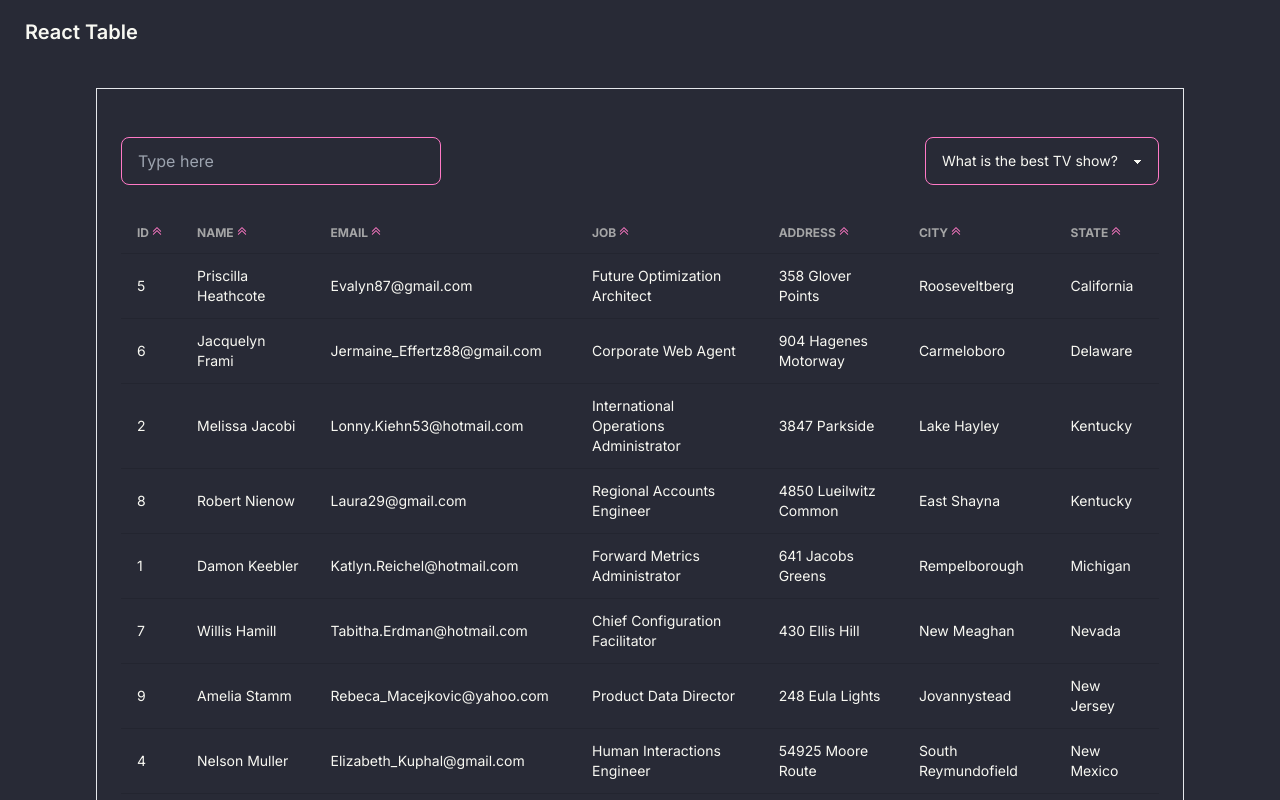
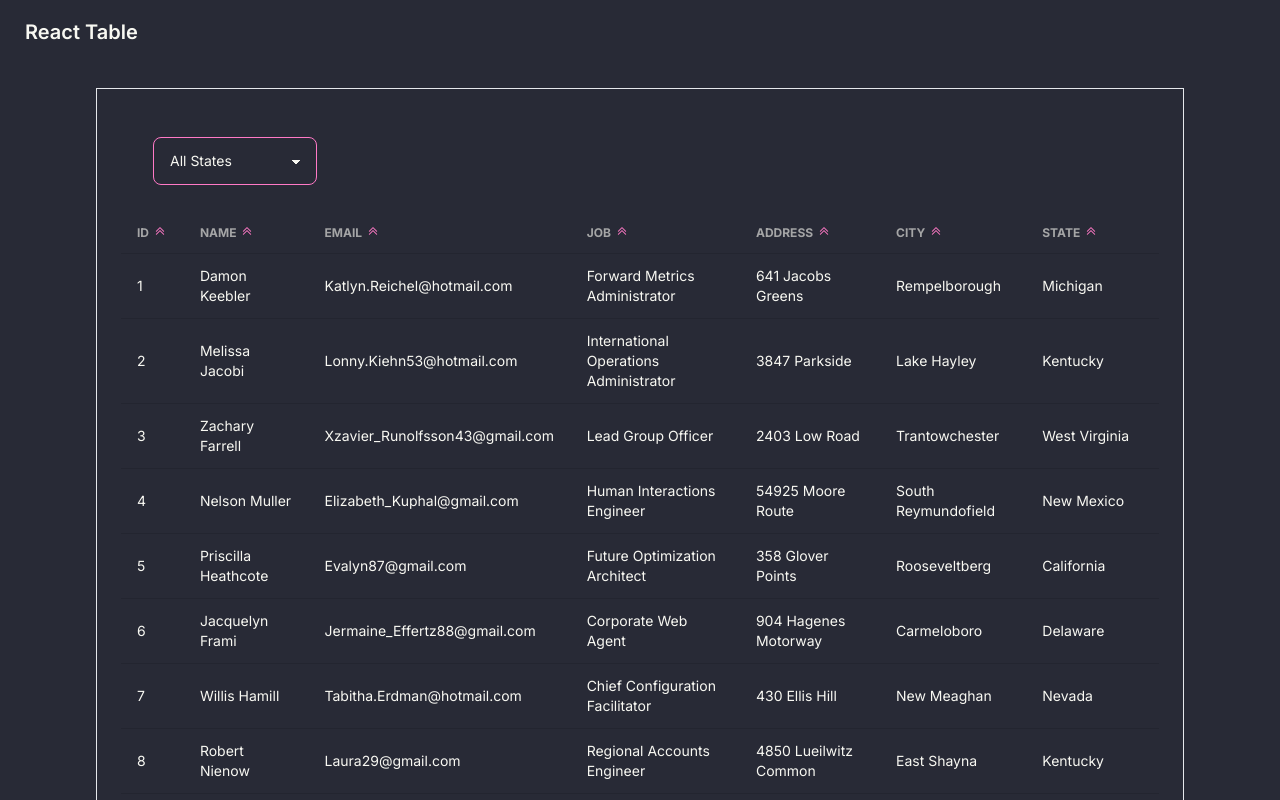
Before and after one commit to besteman/react-table, a Next.js app: page / in a window 1280 px wide. Shown: the top 800 px of the page. Built offline with nearby package versions, Linux system fonts and the light colour scheme.

Commit message:
filter and sorting done

```diff
--- a/src/app/api/data/route.ts
+++ b/src/app/api/data/route.ts
@@ -1,4 +1,4 @@
-import { faker } from '@faker-js/faker';
+import { fa, faker } from '@faker-js/faker';
 
 type FakeData = {
   id: number;
@@ -15,15 +15,35 @@ type ReqType = {
   seed: number;
   size: number;
   sortBy: string | null;
+  sortAsc: boolean;
+  filterByState: string | null;
 };
 
-function sortDataBy(data: FakeData[], byKey: string) {
+function sortDataBy(data: FakeData[], byKey: string, sortAsc: boolean) {
+  if (sortAsc) {
+    const sortedData = data.sort((a, b) => b[byKey].localeCompare(a[byKey]));
+    return sortedData;
+  }
   const sortedData = data.sort((a, b) => a[byKey].localeCompare(b[byKey]));
   return sortedData;
 }
 
+function getUniqueItems(data: FakeData[], uniqueKey: string): string[] {
+  const uniqueSet: Set<string> = new Set();
+
+  data.forEach((item) => {
+    if (item[uniqueKey]) {
+      uniqueSet.add(item[uniqueKey]);
+    }
+  });
+
+  const cities = Array.from(uniqueSet);
+
+  return cities.sort((a, b) => a.localeCompare(b));
+}
+
 export async function POST(request: Request) {
-  const { seed, size, sortBy }: ReqType = await request.json();
+  const { seed, size, sortBy, sortAsc, filterByState }: ReqType = await request.json();
   faker.seed(seed);
 
   const fakeData: FakeData[] = [];
@@ -39,9 +59,18 @@ export async function POST(request: Request) {
       state: faker.location.state(),
     });
   }
+  const unqiueStates = getUniqueItems(fakeData, 'state');
 
   if (sortBy) {
-    Response.json(sortDataBy(fakeData, sortBy));
+    Response.json({
+      data: sortDataBy(fakeData, sortBy, sortAsc),
+      states: unqiueStates,
+    });
   }
-  return Response.json(fakeData);
+  if (filterByState && filterByState !== 'All States') {
+    const filteredData = fakeData.filter((item) => item.state === filterByState);
+    return Response.json({ data: filteredData, states: unqiueStates });
+  }
+
+  return Response.json({ data: fakeData, states: unqiueStates });
 }
--- a/src/components/Table/Table.tsx
+++ b/src/components/Table/Table.tsx
@@ -8,68 +8,181 @@ interface FakeData {
   [key: string]: any;
 }
 
-function getFakeData(seed: number, size: number, sortBy: string | null) {
-  return fetch(`${process.env.NEXT_URL}/api/data`, {
-    method: 'POST',
-    body: JSON.stringify({ seed, size, sortBy }),
-    headers: {
-      'Content-Type': 'application/json',
-    },
-  })
-    .then((response) => response.json())
-    .then((data) => data);
+function getUniqueCities(data: FakeData[]): string[] {
+  const citySet: Set<string> = new Set();
+
+  data.forEach((item) => {
+    if (item.city) {
+      citySet.add(item.city);
+    }
+  });
+
+  return Array.from(citySet);
+}
+
+function switchDirection(sortDirection: boolean) {
+  return !sortDirection;
 }
 
 export default function Table() {
-  // const fakeData: FakeData[] = await getFakeData(123, 10, 'state');
-  // const header = Object.keys(fakeData[0]);
   const [data, setData] = useState<FakeData[] | null>(null);
   const [header, setHeader] = useState<string[]>([]);
   const [isLoading, setLoading] = useState(true);
-  const [sortDirection, setSortDirection] = useState(true);
+  const [sortAsc, setSortAsc] = useState(true);
+  const [sortCriterion, setSortCriterion] = useState<string | null>(null);
+  const [states, setStateStates] = useState<string[]>([]);
+  const [selectStates, setSelectStates] = useState<string | null>(null);
 
   useEffect(() => {
     fetch('/api/data', {
       method: 'POST',
-      body: JSON.stringify({ seed: 123, size: 10, sortBy: 'state' }),
+      body: JSON.stringify({
+        seed: 123,
+        size: 100,
+        sortBy: sortCriterion,
+        sortAsc: sortAsc,
+        filterByState: selectStates,
+      }),
       headers: {
         'Content-Type': 'application/json',
       },
     })
       .then((res) => res.json())
       .then((data) => {
-        setData(data);
-        setHeader(Object.keys(data[0]));
+        setData(data.data);
+        setHeader(Object.keys(data.data[0]));
         setLoading(false);
+        setStateStates(data.states);
       })
       .catch((error) => {
         console.error('Error:', error);
       });
-  }, []);
-
-  // if (isLoading) return <p>Loading...</p>;
-  // if (!data) return <p>No profile data</p>;
+  }, [sortAsc, selectStates]);
 
   return isLoading ? (
     <p>Loading...</p>
   ) : (
     <div className="my-6 overflow-x-auto border p-6">
-      <TableHeader />
+      <TableHeader
+        states={states}
+        selectStates={selectStates || undefined}
+        setStateStates={setSelectStates}
+      />
       <table className="table-md table">
         <thead>
           <tr>
-            {header.map((key, index) => (
-              <th key={index}>
-                {key.toUpperCase()}
-                <button>
-                  {sortDirection ? (
+            <th>
+              ID{' '}
+              <button
+                type="button"
+                onClick={() => {
+                  setSortAsc(switchDirection(sortAsc));
+                  setSortCriterion('id');
+                }}
+              >
+                {sortAsc ? (
                   <ChevronDoubleUpIcon className="text-primary size-4 pt-1" />
                 ) : (
                   <ChevronDoubleDownIcon className="text-primary size-4 pt-1" />
                 )}
               </button>
             </th>
-            ))}
+            <th>
+              NAME{' '}
+              <button
+                type="button"
+                onClick={() => {
+                  setSortAsc(switchDirection(sortAsc));
+                  setSortCriterion('name');
+                }}
+              >
+                {sortAsc ? (
+                  <ChevronDoubleUpIcon className="text-primary size-4 pt-1" />
+                ) : (
+                  <ChevronDoubleDownIcon className="text-primary size-4 pt-1" />
+                )}
+              </button>
+            </th>
+            <th>
+              EMAIL{' '}
+              <button
+                type="button"
+                onClick={() => {
+                  setSortAsc(switchDirection(sortAsc));
+                  setSortCriterion('email');
+                }}
+              >
+                {sortAsc ? (
+                  <ChevronDoubleUpIcon className="text-primary size-4 pt-1" />
+                ) : (
+                  <ChevronDoubleDownIcon className="text-primary size-4 pt-1" />
+                )}
+              </button>
+            </th>
+            <th>
+              JOB{' '}
+              <button
+                type="button"
+                onClick={() => {
+                  setSortAsc(switchDirection(sortAsc));
+                  setSortCriterion('job');
+                }}
+              >
+                {sortAsc ? (
+                  <ChevronDoubleUpIcon className="text-primary size-4 pt-1" />
+                ) : (
+                  <ChevronDoubleDownIcon className="text-primary size-4 pt-1" />
+                )}
+              </button>
+            </th>
+            <th>
+              ADDRESS{' '}
+              <button
+                type="button"
+                onClick={() => {
+                  setSortAsc(switchDirection(sortAsc));
+                  setSortCriterion('address');
+                }}
+              >
+                {sortAsc ? (
+                  <ChevronDoubleUpIcon className="text-primary size-4 pt-1" />
+                ) : (
+                  <ChevronDoubleDownIcon className="text-primary size-4 pt-1" />
+                )}
+              </button>
+            </th>
+            <th>
+              CITY{' '}
+              <button
+                type="button"
+                onClick={() => {
+                  setSortAsc(switchDirection(sortAsc));
+                  setSortCriterion('city');
+                }}
+              >
+                {sortAsc ? (
+                  <ChevronDoubleUpIcon className="text-primary size-4 pt-1" />
+                ) : (
+                  <ChevronDoubleDownIcon className="text-primary size-4 pt-1" />
+                )}
+              </button>
+            </th>
+            <th>
+              STATE{' '}
+              <button
+                type="button"
+                onClick={() => {
+                  setSortAsc(switchDirection(sortAsc));
+                  setSortCriterion('state');
+                }}
+              >
+                {sortAsc ? (
+                  <ChevronDoubleUpIcon className="text-primary size-4 pt-1" />
+                ) : (
+                  <ChevronDoubleDownIcon className="text-primary size-4 pt-1" />
+                )}
+              </button>
+            </th>
           </tr>
         </thead>
         <tbody>
--- a/src/components/Table/TableHeader.tsx
+++ b/src/components/Table/TableHeader.tsx
@@ -1,23 +1,28 @@
-export default function TableHeader() {
+import { Dispatch } from 'react';
+
+type TableHeaderProps = {
+  states: string[];
+  selectStates: string | undefined; // Change the type from `string | null` to `string | undefined`
+  setStateStates: Dispatch<string>;
+};
+
+export default function TableHeader({ states, selectStates, setStateStates }: TableHeaderProps) {
   return (
     <div className="py-6 md:flex md:items-center md:justify-between">
-      <div className="min-w-0 flex-1">
-        <input
-          type="text"
-          placeholder="Type here"
-          className="input input-bordered input-primary w-full max-w-xs"
-        />
-      </div>
       <div className="mt-4 flex md:ml-4 md:mt-0">
         <select
-          className="select select-primary w-full max-w-xs"
-          defaultValue="What is the best TV show?"
+          className="select select-primary ml-4 w-full max-w-xs"
+          value={selectStates}
+          onChange={(e) => {
+            setStateStates(e.target.value);
+          }}
         >
-          <option>What is the best TV show?</option>
-          <option>Game of Thrones</option>
-          <option>Lost</option>
-          <option>Breaking Bad</option>
-          <option>Walking Dead</option>
+          <option selected>All States</option>
+          {states.map((state) => (
+            <option key={state} value={state}>
+              {state}
+            </option>
+          ))}
         </select>
       </div>
     </div>
```
Lines whose indentation alone changed are shown as unchanged.
